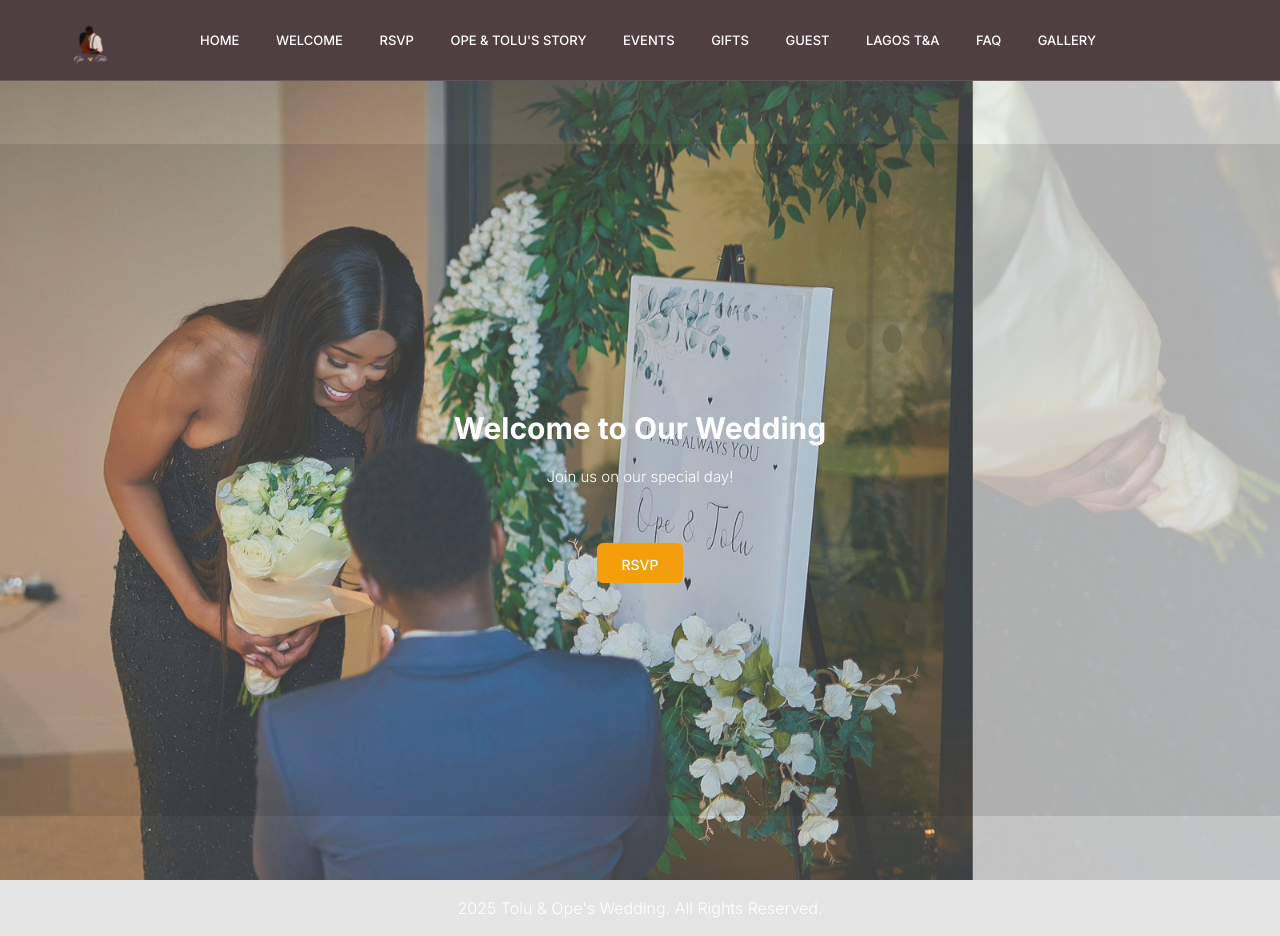
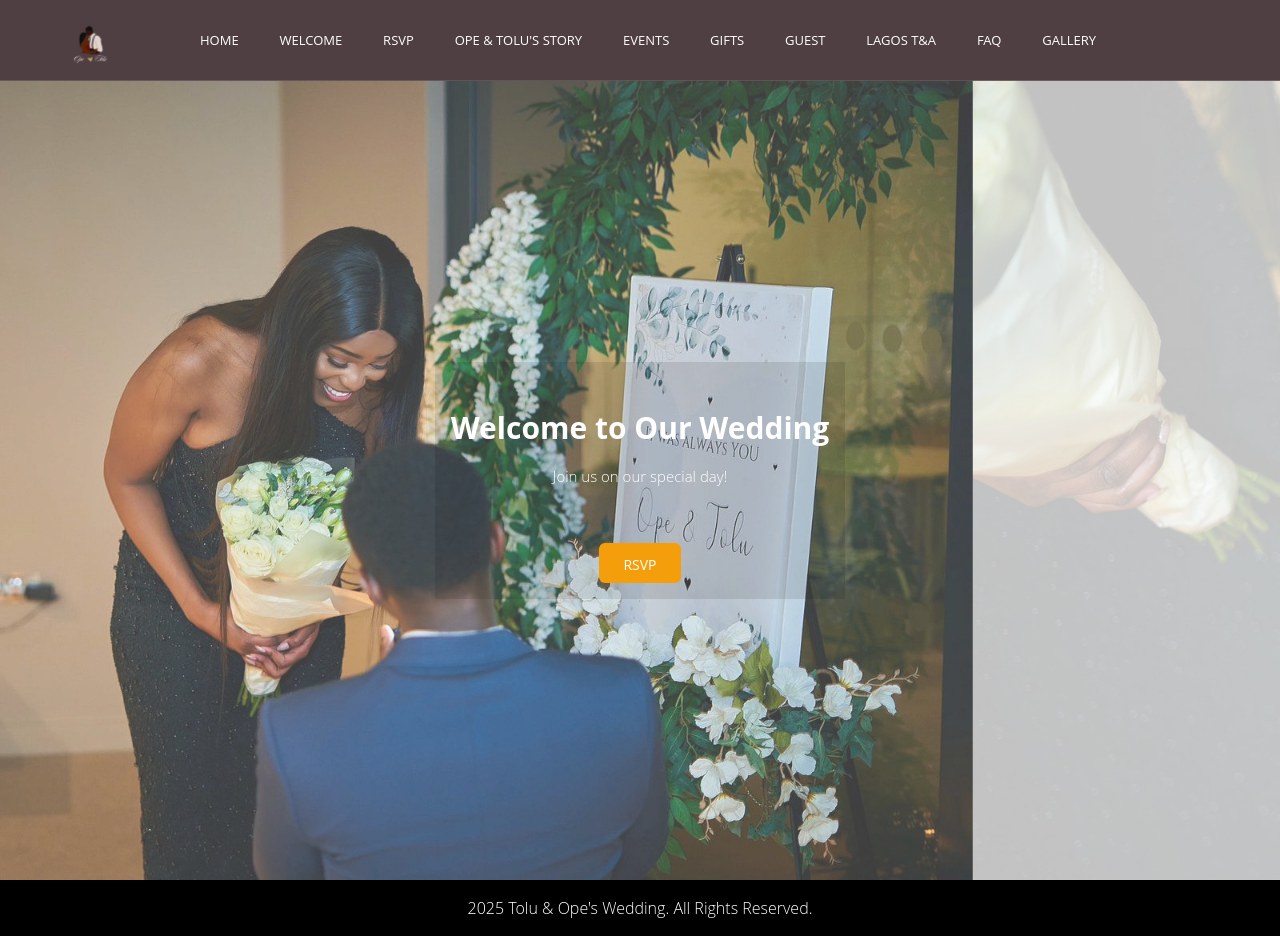
Before and after one commit to Femlol1/wedding, a Next.js app: page / in a window 1280 px wide. Built offline with nearby package versions, Linux system fonts and the light colour scheme.

Commit message:
tried to fix mobile view

```diff
--- a/app/(root)/layout.tsx
+++ b/app/(root)/layout.tsx
@@ -7,7 +7,7 @@ export default function RootLayout({
     children: React.ReactNode;
   }>) {
     return (
-      <div className="flex h-screen flex-col">
+      <div className="flex flex-col">
         <Header/>
         <main className="flex-1 mt-20">{children}</main>
         <Footer />
--- a/app/(root)/page.tsx
+++ b/app/(root)/page.tsx
@@ -40,6 +40,7 @@ const WelcomePage: React.FC = () => {
 
   return (
     <div className="min-h-screen flex flex-col justify-between pt-16 pb-16 relative overflow-hidden">
+      <section>
         {transitions((style, item) =>
           loaded && (
             <animated.div
@@ -54,17 +55,18 @@ const WelcomePage: React.FC = () => {
             />
           )
         )}
-      <div className="bg-black bg-opacity-50 p-4 flex-grow flex flex-col justify-center z-10 relative">
+      </section>
+      <section className="flex items-center justify-center flex-grow relative z-10">
+        <div className="bg-black bg-opacity-50 p-4 flex flex-col items-center justify-center">
           <h1 className="text-3xl font-bold text-center text-white mt-8">Welcome to Our Wedding</h1>
-
           <p className="text-center text-white mt-4">Join us on our special day!</p>
-
           <div className="text-center mt-8">
             <Link href="/rsvp">
               <Button className="inline-block px-6 py-3 bg-amber-500 text-white rounded-md hover:bg-yellow-700 transition-colors duration-200">RSVP</Button>
             </Link>
           </div>
         </div>
+      </section>
     </div>
   );
 };
--- a/app/layout.tsx
+++ b/app/layout.tsx
@@ -1,12 +1,20 @@
 import type { Metadata } from "next";
-import { Inter } from "next/font/google";
+import { Poppins } from "next/font/google";
 import "./globals.css";
 
-const inter = Inter({ subsets: ["latin"] });
+const poppins = Poppins({
+  subsets: ["latin"],
+  weight: ['400', '500', '600', '700'],
+  variable: '--font-poppins',
+ });
+
 
 export const metadata: Metadata = {
   title: "Tolu and ope's wedding ",
-  description: "Generated by create next app",
+  description: "A wonderful dad for awesome people",
+  icons : {
+    icon : '/assets/images/logo.png'
+  }
 };
 
 export default function RootLayout({
@@ -16,9 +24,9 @@ export default function RootLayout({
 }>) {
   return (
     <html lang="en">
-      <body className={inter.className}>
-      {children}
-          </body>
+      <body className={poppins.variable}>{children}
+
+      </body>
     </html>
   );
 }
--- a/components/shared/Footer.tsx
+++ b/components/shared/Footer.tsx
@@ -1,6 +1,6 @@
 const Footer = () => {
   return (
-    <footer className="bg-black bg-opacity-50 text-white p-4 text-center">
+    <footer className="bg-black text-white p-4 text-center">
       {"2025 Tolu & Ope's Wedding. All Rights Reserved."}
     </footer>
   );
```
Lines whose indentation alone changed are shown as unchanged.
